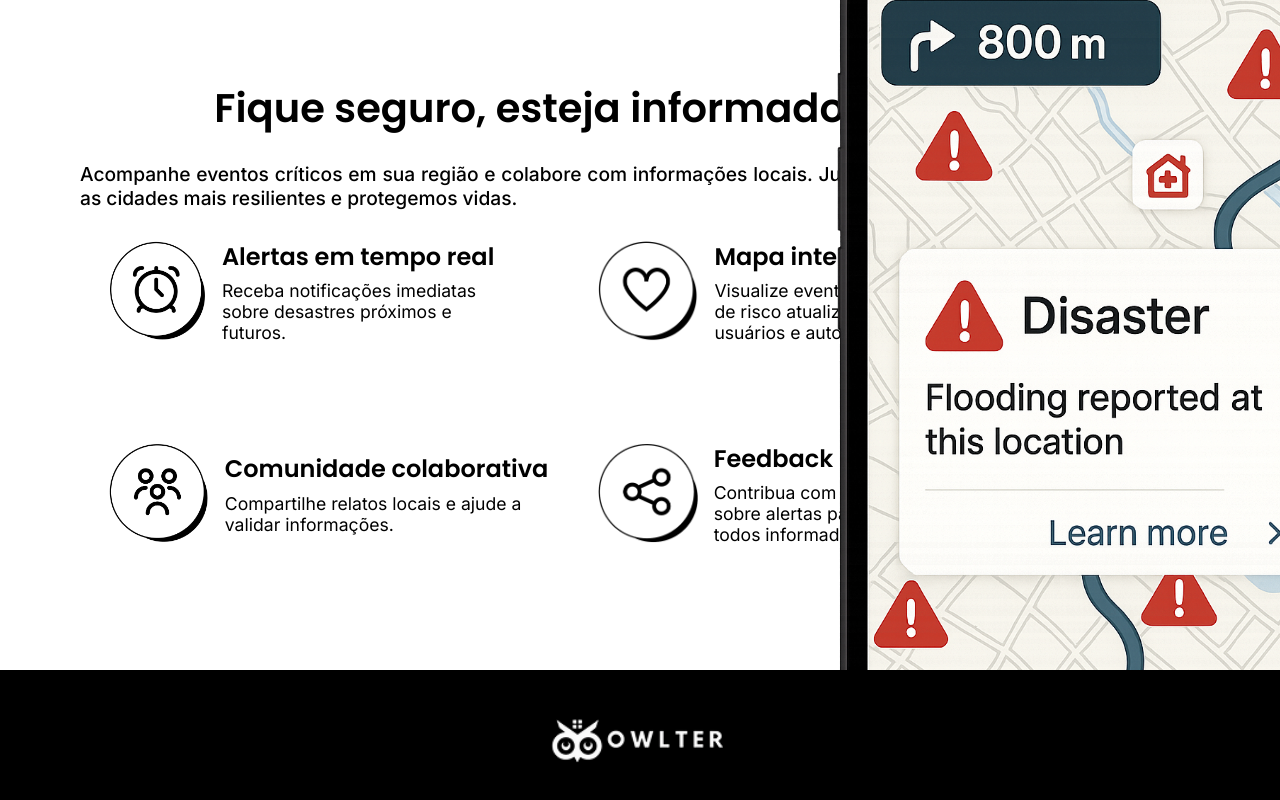
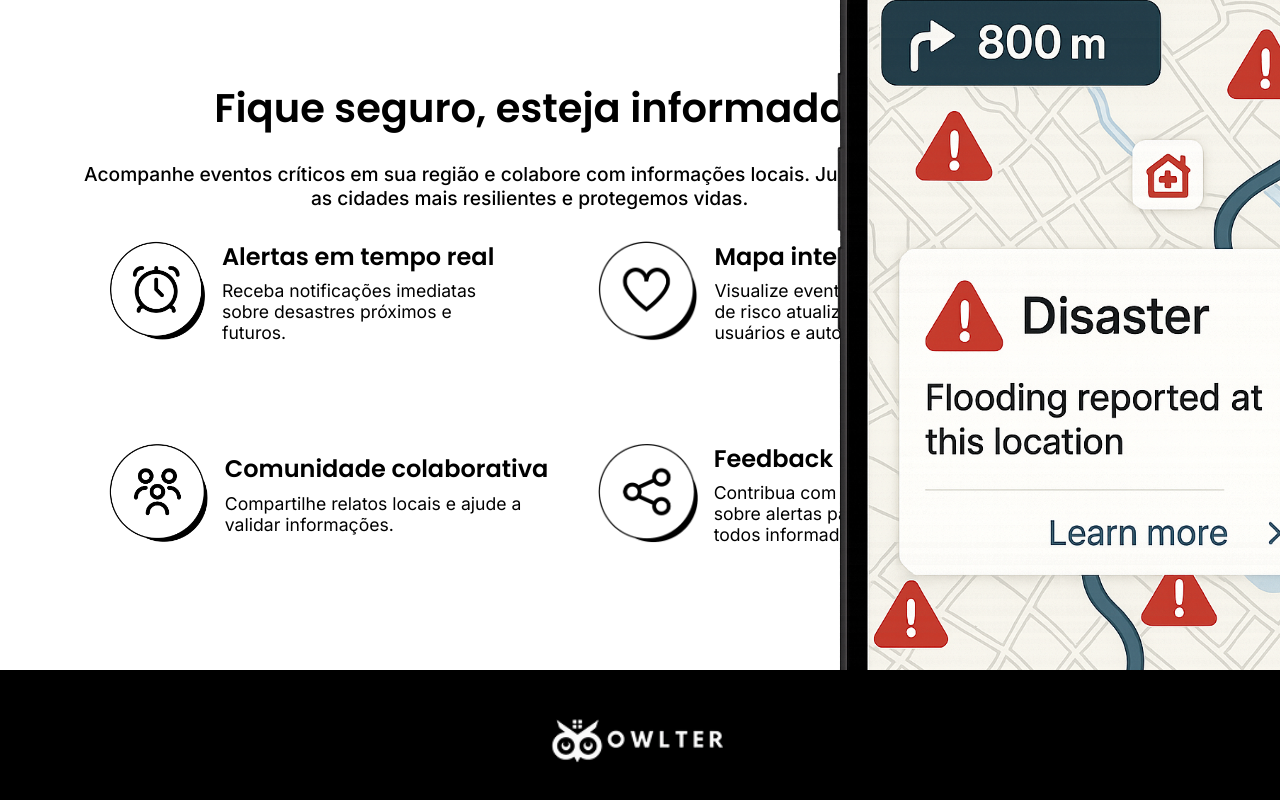
Before and after one commit to SasaDeAraki/Owlter, a React (Vite) app: page / in a window 1280 px wide. Shown: the part 1424-2224 px from the top of the page. Built offline with nearby package versions, Linux system fonts and the light colour scheme; a web font is replaced by a local one.

Commit message:
feat Alterações na Home

```diff
--- a/src/pages/Home/Home.css
+++ b/src/pages/Home/Home.css
@@ -84,7 +84,7 @@
 }
 
 .text-s-title p {
-    text-align: justify;
+    text-align: center;
     font-size: 1.2rem;
     font-weight: 500;
     margin-top: 1.5rem;
```
